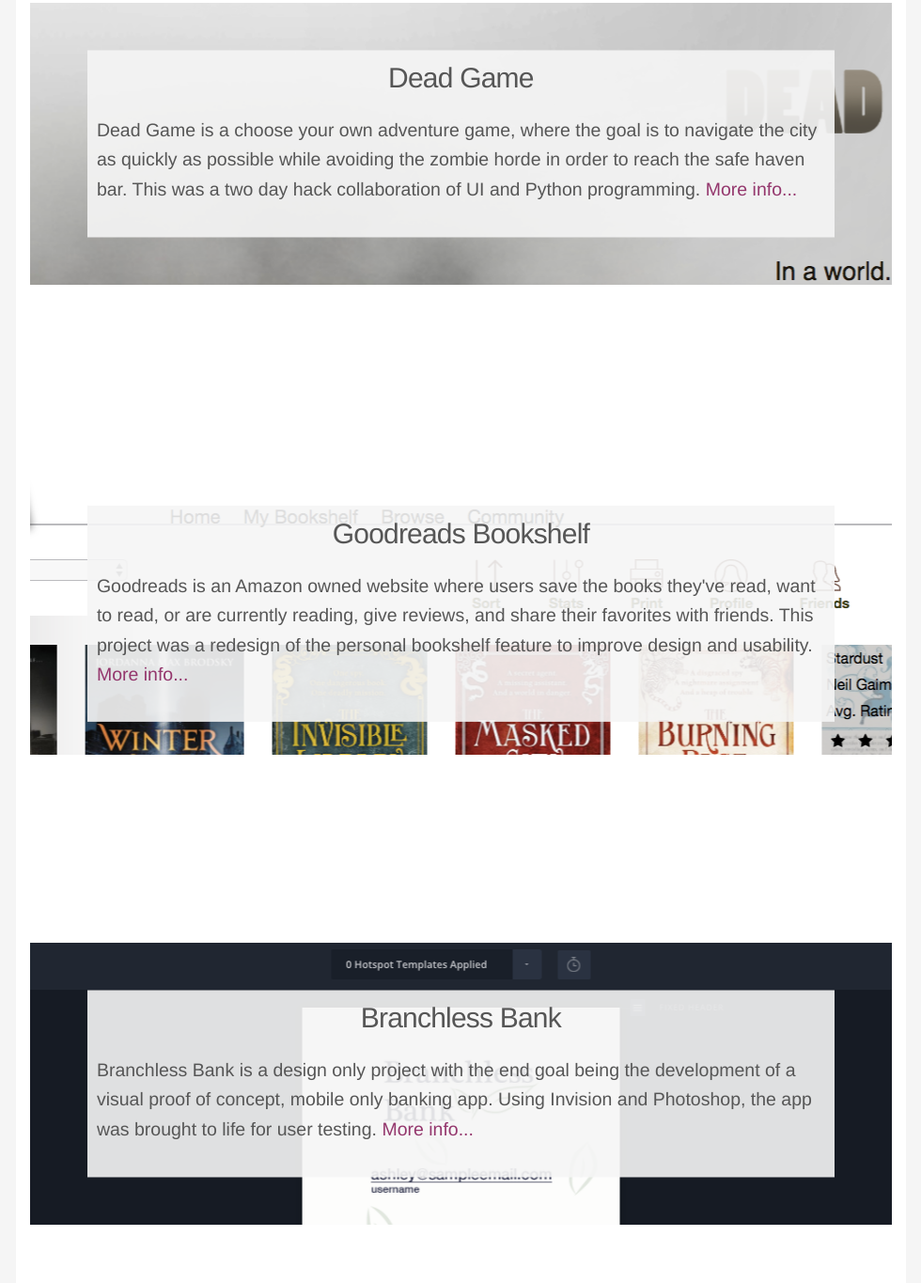
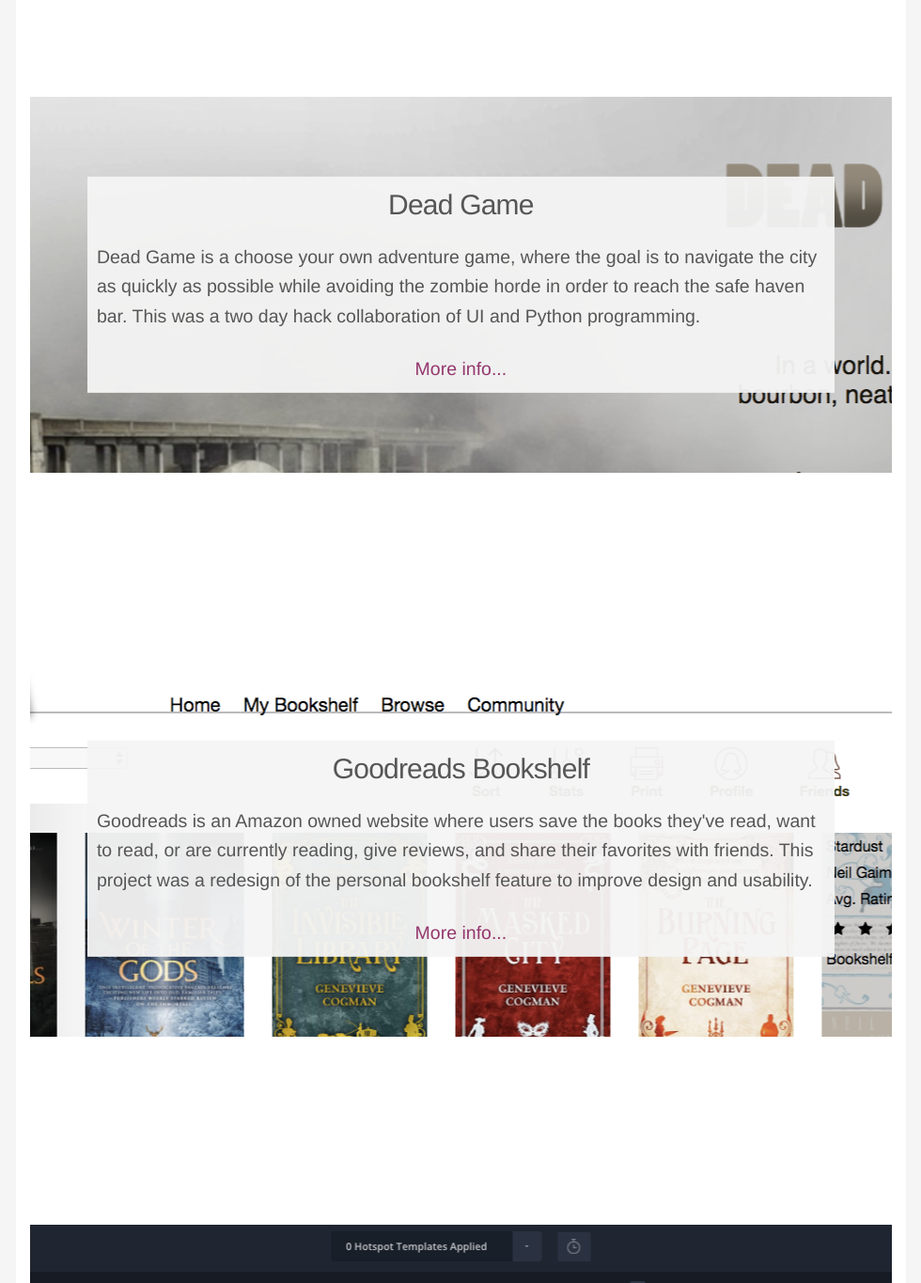
Before and after one commit to ashleymassengill/ashleymassengill.github.io, a plain HTML site: page projects.html in a window 1280 px wide. Shown: the part 1075-2440 px from the top of the page at 94% size, without its empty margins (188-1168 px from the left). Drawn offline with nearby package versions, Linux system fonts and the light colour scheme.

Commit message:
projects page update
update spacing

```diff
--- a/css/_projects.scss
+++ b/css/_projects.scss
@@ -27,34 +27,35 @@
   p{
     text-align: left;
     font-size: 1.3em;
-    a{
-      text-decoration: none;
-      color: $pink;
-    }
+  }
+  a{
+    font-size: 1.3em;
+    text-decoration: none;
+    color: $pink;
   }
 }
 
 .treasures{
-  height: 300px;
+  height: 400px;
   width: 1024px;
   background: url(../images/projects/treasuresunearthed_main.png) no-repeat top center;
   background-attachment: fixed;
 }
 
 .deadgame{
-  height: 300px;
+  height: 400px;
   background: url(../images/projects/deadgame_main.png) no-repeat top center;
   background-attachment: fixed;
 }
 
 .goodreads{
-  height: 300px;
+  height: 400px;
   background: url(../images/projects/goodreads_main.png) no-repeat top center;
   background-attachment: fixed;
 }
 
 .branchless{
-  height: 300px;
+  height: 400px;
   background: url(../images/projects/branchlessapp_main.png) no-repeat top center;
   background-attachment: fixed;
 }
--- a/css/_variables.scss
+++ b/css/_variables.scss
@@ -1,7 +1,7 @@
 $darkgray: #565656;
 $darkgraytrans: rgba(86, 86, 86, .9);
 $lightgray: #F5F5F5;
-$lightgraytrans: rgba(245, 245, 245, .9);
+$lightgraytrans: rgba(245, 245, 245, .95);
 $burgandy: #2E1122;
 $pink: #94376D;
 $lime: #9DD118;
--- a/projects.html
+++ b/projects.html
@@ -43,7 +43,8 @@
     <div class="treasures">
       <div class="projectinfo">
         <h4>Treasures Unearthed</h4>
-        <p>This was a three person collaborative project, developing an interactive website to bring an existing exhibit at the North Carolina Museum of Natural Sciences to the remote public. The end result was a cohesive, colorful, four page website about minerals, their origin, and their uses. <a href="#">More info...</a></p>
+        <p>This was a three person collaborative project, developing an interactive website to bring an existing exhibit at the North Carolina Museum of Natural Sciences to the remote public. The end result was a cohesive, colorful, four page website about minerals, their origin, and their uses. </p>
+        <a href="#">More info...</a>
       </div>
     </div>
 
@@ -52,7 +53,8 @@
     <div class="deadgame">
       <div class="projectinfo">
         <h4>Dead Game</h4>
-        <p>Dead Game is a choose your own adventure game, where the goal is to navigate the city as quickly as possible while avoiding the zombie horde in order to reach the safe haven bar. This was a two day hack collaboration of UI and Python programming. <a href="#">More info...</a></p>
+        <p>Dead Game is a choose your own adventure game, where the goal is to navigate the city as quickly as possible while avoiding the zombie horde in order to reach the safe haven bar. This was a two day hack collaboration of UI and Python programming. </p>
+        <a href="#">More info...</a>
       </div>
     </div>
 
@@ -61,7 +63,8 @@
     <div class="goodreads">
       <div class="projectinfo">
         <h4>Goodreads Bookshelf</h4>
-        <p>Goodreads is an Amazon owned website where users save the books they've read, want to read, or are currently reading, give reviews, and share their favorites with friends. This project was a redesign of the personal bookshelf feature to improve design and usability. <a href="#">More info...</a></p>
+        <p>Goodreads is an Amazon owned website where users save the books they've read, want to read, or are currently reading, give reviews, and share their favorites with friends. This project was a redesign of the personal bookshelf feature to improve design and usability. </p>
+        <a href="#">More info...</a>
       </div>
     </div>
 
@@ -70,7 +73,8 @@
     <div class="branchless">
       <div class="projectinfo">
         <h4>Branchless Bank</h4>
-        <p>Branchless Bank is a design only project with the end goal being the development of a visual proof of concept, mobile only banking app.  Using Invision and Photoshop, the app was brought to life for user testing. <a href="#">More info...</a></p>
+        <p>Branchless Bank is a design only project with the end goal being the development of a visual proof of concept, mobile only banking app.  Using Invision and Photoshop, the app was brought to life for user testing. </p>
+        <a href="#">More info...</a>
       </div>
     </div>
 
```
Also changed, not shown: css/style.css, 1 other file.
